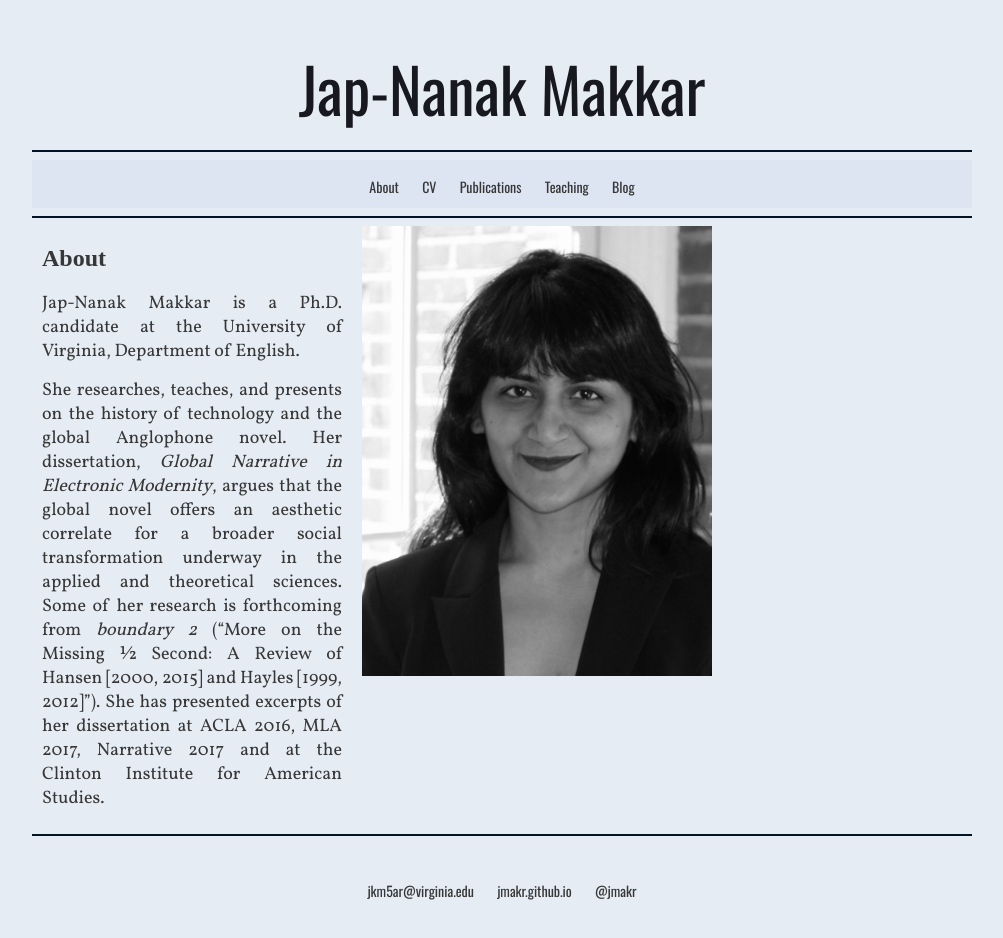
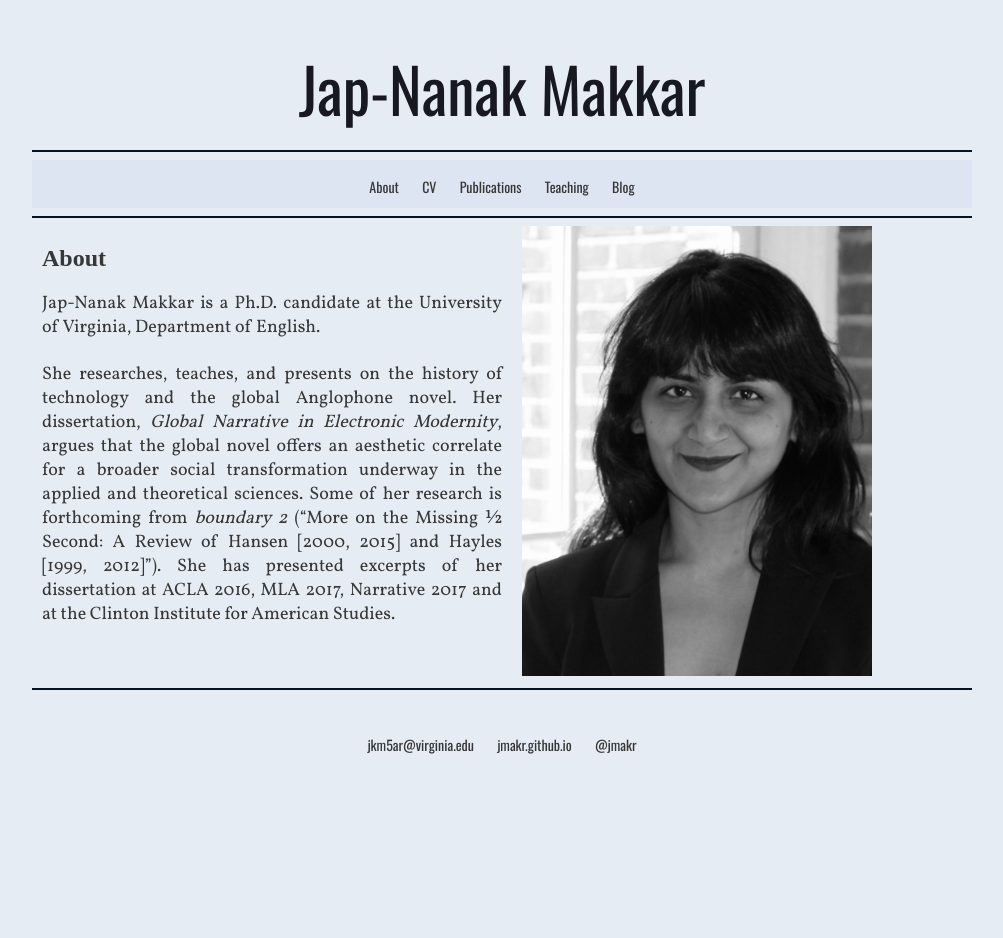
Before and after one commit to jmakr/jmakr.github.io, a Jekyll site: the page built from index.html, in a window 1280 px wide. Shown: the whole page, without its empty margins (138-1141 px from the left). Built offline with Jekyll 4.4.1, drawn with Linux system fonts in a browser that asks for light colours; some web fonts are replaced; after the commit the page ends 900 px from its top, so only the background shows below that.

Commit message:
Update index.html

```diff
--- a/index.html
+++ b/index.html
@@ -18,7 +18,7 @@
 !-->
 
 
-  <div id="blurb" class="article grid_4">
+  <div id="blurb" class="article grid_6">
 
 
 	<h2>{{ page.title }}</h2>
```
